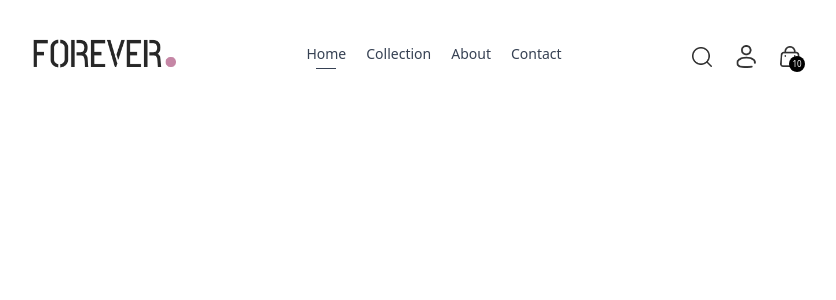
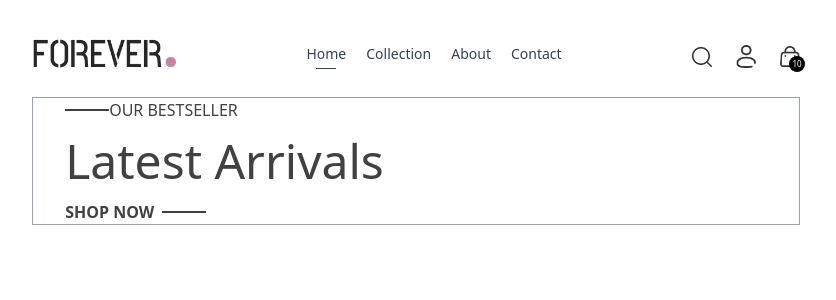
Before and after one commit to himanshu-mishu/jewellers, a React (Vite) app in the folder frontend/: page / in a window 1280 px wide. Shown: the top 300 px of the page, without its empty margins (224-1060 px from the left). Built offline with nearby package versions, Linux system fonts and the light colour scheme.

Commit message:
added left part of the component

```diff
--- /dev/null
+++ b/frontend/src/components/Hero.jsx
@@ -0,0 +1,25 @@
+import React from 'react'
+
+const Hero = () => {
+  return (
+    <div className = 'flex flex-col sm:flex-row border border-gray-400'>
+      {/* Hero left side  */}
+      <div className='w-full sm:w-1/2 flex items-center justify-center py-10 sm:py-0'>
+      <div className='text-[#414141]'>
+        <div className='flex items-center gap'>
+            <p className='w-8 md:w-11 h-[2px] bg-[#414141]'></p>
+            <p className='font-medium text-sm md:text-base'>OUR BESTSELLER</p>
+        </div>
+        <h1 className='text-3xl sm:py3 lg:text-5xl leading-relaxed'>Latest Arrivals</h1>
+        <div className='flex items-center gap-2'>
+        <p className='font-semibold text-sm md:text-base'>SHOP NOW</p>
+        <p className='w-8 md:w-11 h-[2px] bg-[#414141]'></p>
+        </div>
+        </div>
+      </div>
+        {/* Hero right side  */}
+    </div>
+  )
+}
+
+export default Hero
--- a/frontend/src/pages/Contact.jsx
+++ b/frontend/src/pages/Contact.jsx
@@ -1,7 +1,9 @@
 import React from "react";
 
 const contact = () => {
-  return <div></div>;
+  return <div>
+
+  </div>;
 };
 
 export default contact;
--- a/frontend/src/pages/Home.jsx
+++ b/frontend/src/pages/Home.jsx
@@ -1,7 +1,10 @@
 import React from "react";
+import Hero from "../components/Hero";
 
 const Home = () => {
-  return <div></div>;
+  return <div>
+    <Hero />
+  </div>;
 };
 
 export default Home;
```
